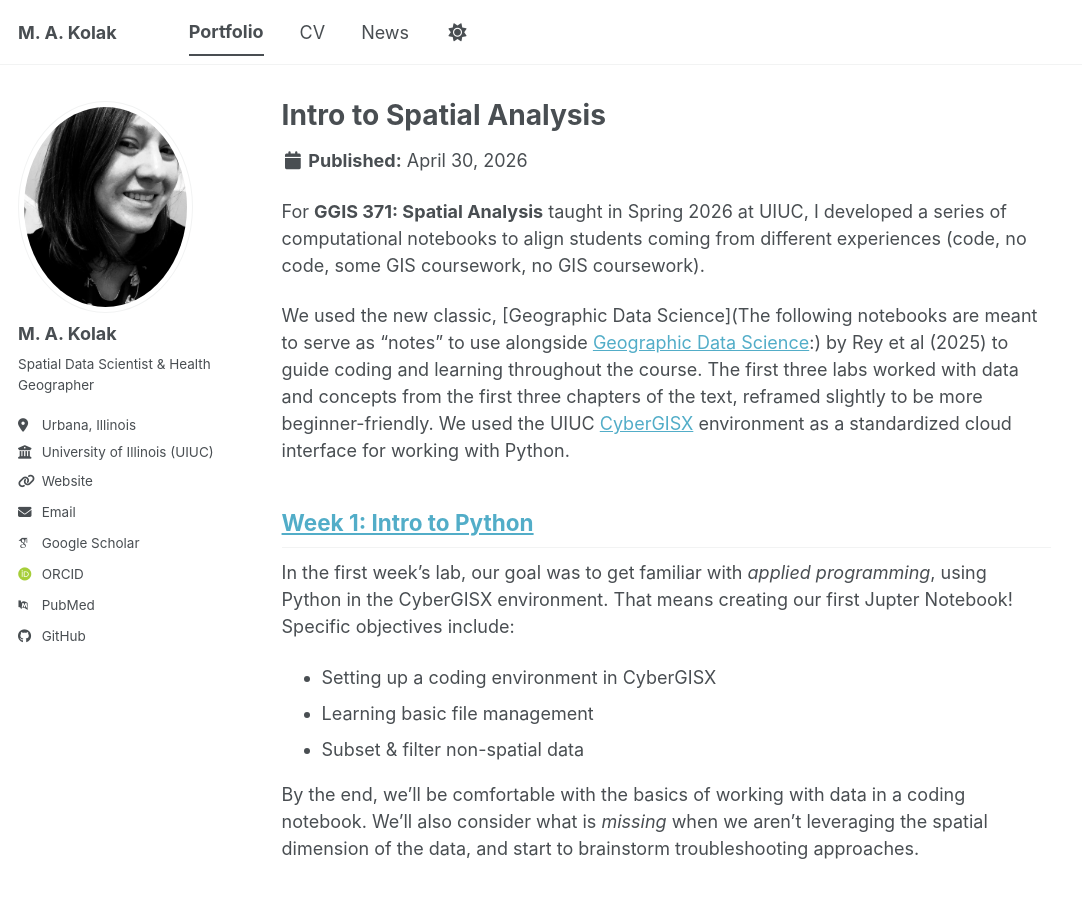
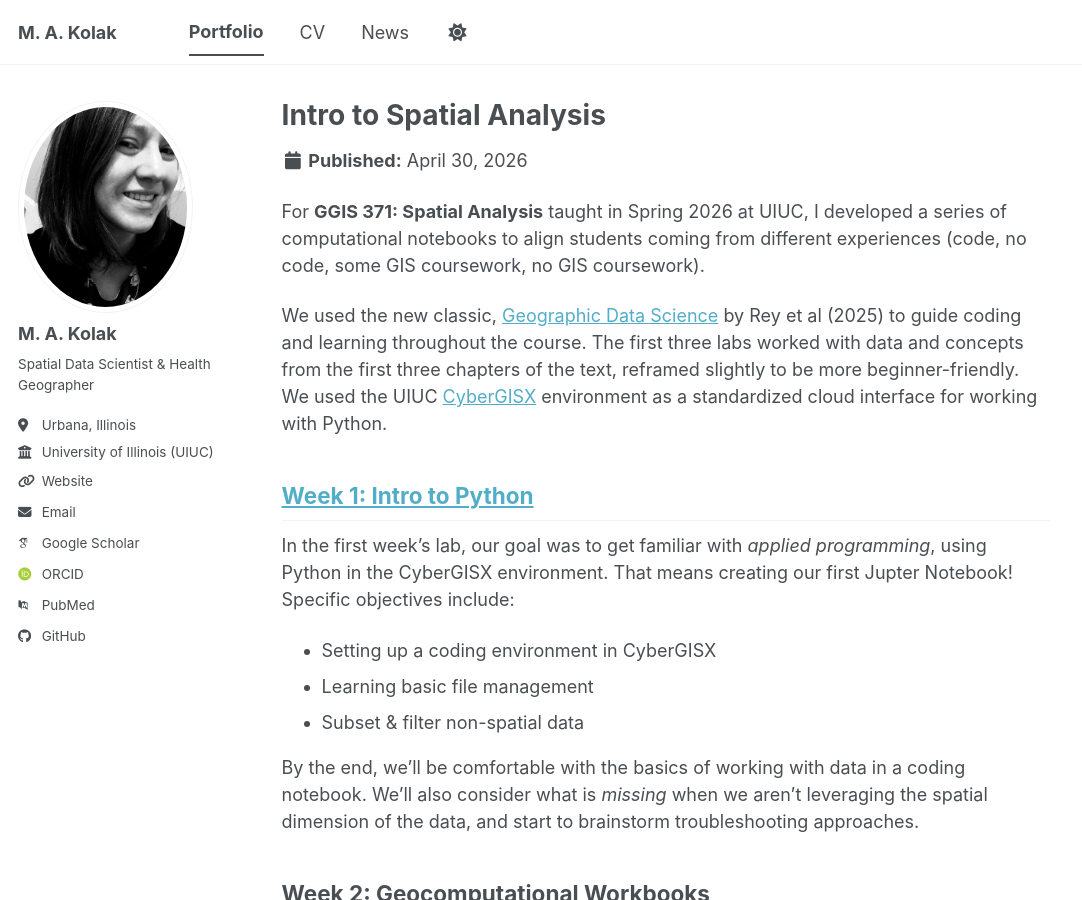
Before and after one commit to Makosak/myportfolio, a Jekyll site: the page built from _portfolio/portfolio-1.md, in a window 1280 px wide and 900 px high. Shown: the whole window, without its empty margins (0-1082 px from the left). Built offline with Jekyll 4.4.1, drawn with Linux system fonts in a browser that asks for light colours; some web fonts are replaced; a script bundle is joined from its source files by our own code; library files that are not in the unit come from our copies; some of the changed lines change nothing that is shown.

Commit message:
update link

```diff
--- a/_portfolio/portfolio-1.md
+++ b/_portfolio/portfolio-1.md
@@ -6,7 +6,7 @@
 
 For **GGIS 371: Spatial Analysis** taught in Spring 2026 at UIUC, I developed a series of computational notebooks to align students coming from different experiences (code, no code, some GIS coursework, no GIS coursework).
 
-We used the new classic, [Geographic Data Science](The following notebooks are meant to serve as "notes" to use alongside [Geographic Data Science](https://geographicdata.science/):) by Rey et al (2025) to guide coding and learning throughout the course. The first three labs worked with data and concepts from the first three chapters of the text, reframed slightly to be more beginner-friendly. We used the UIUC [CyberGISX](https://cybergisxhub.cigi.illinois.edu/) environment as a standardized cloud interface for working with Python.
+We used the new classic, [Geographic Data Science](https://geographicdata.science/book/) by Rey et al (2025) to guide coding and learning throughout the course. The first three labs worked with data and concepts from the first three chapters of the text, reframed slightly to be more beginner-friendly. We used the UIUC [CyberGISX](https://cybergisxhub.cigi.illinois.edu/) environment as a standardized cloud interface for working with Python.
 
 ## [Week 1: Intro to Python](https://github.com/Makosak/myportfolio/blob/master/files/Ch1-Intro2Py.ipynb)
 In the first week's lab, our goal was to get familiar with *applied programming*, using Python in the CyberGISX environment. That means creating our first Jupter Notebook! Specific objectives include:
```
Also changed, not shown: 1 other file.
